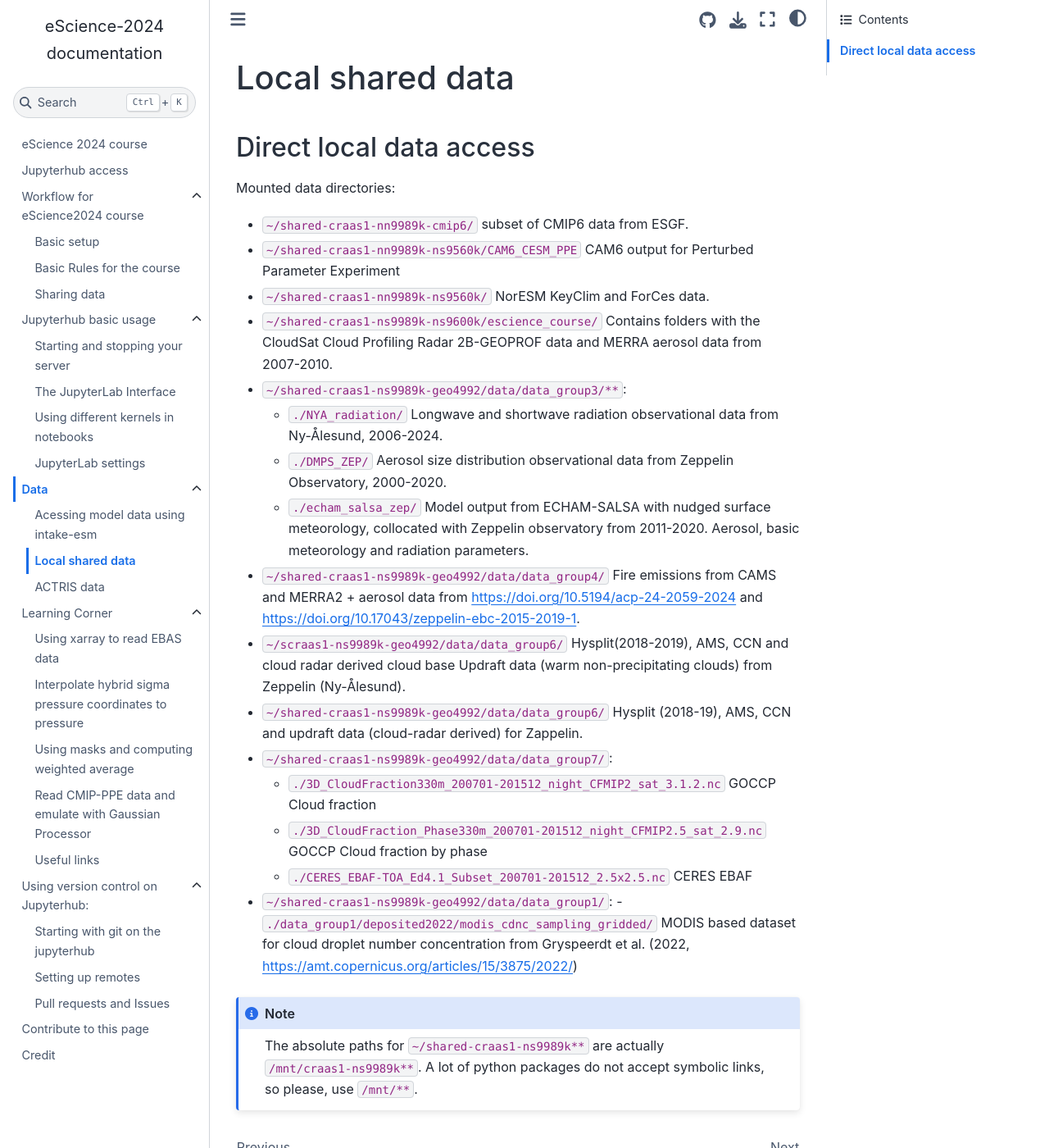
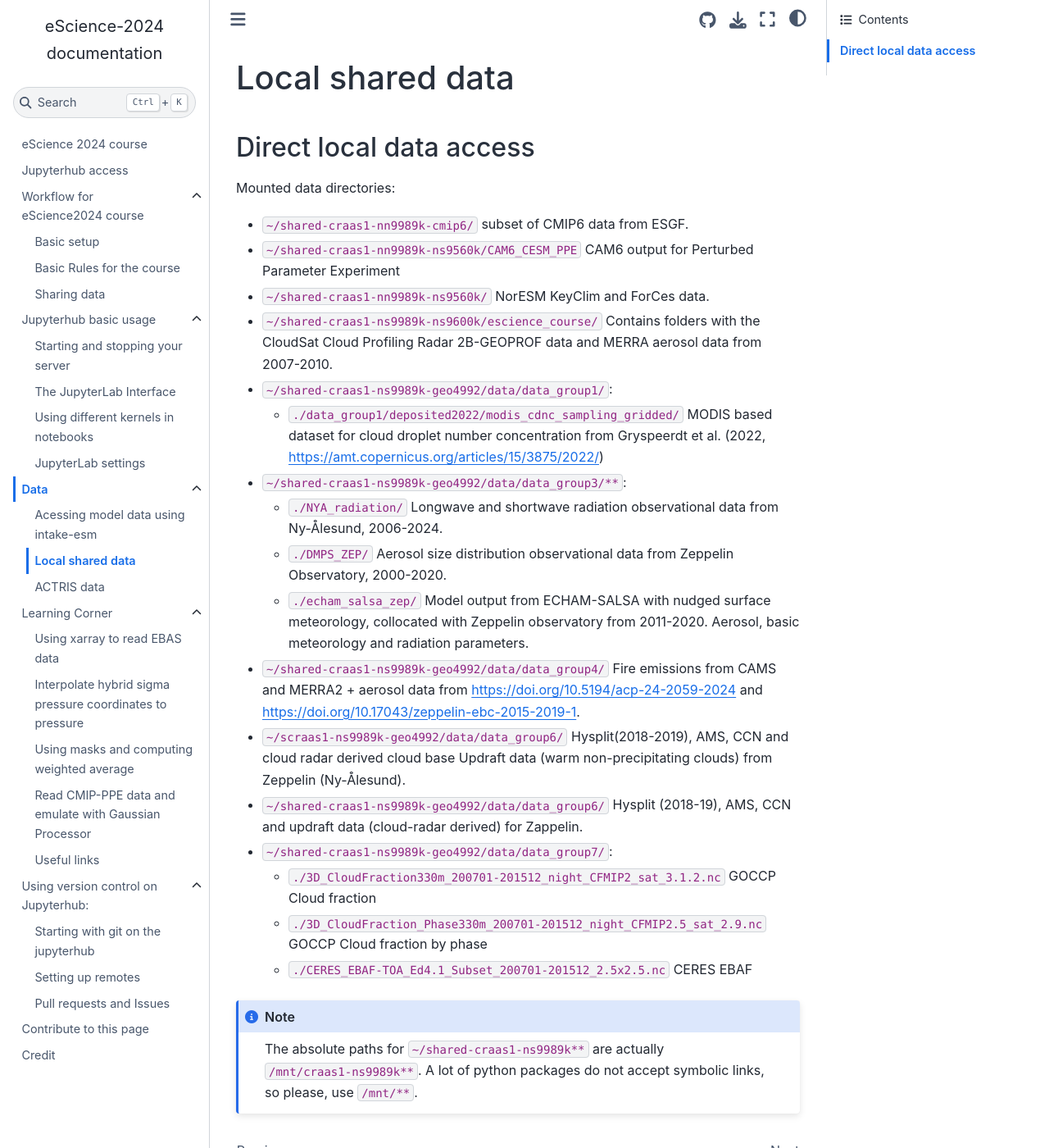
Before and after one commit to MetOs-UiO/eScience2024, a Sphinx documentation site: the page built from docs/data/local-data.rst, in a window 1280 px wide and 1400 px high. Shown: the whole window at 82% size. Built offline with Sphinx 7.4.7 and the Sphinx Book theme 1.1.4, drawn with Linux system fonts in a browser that asks for light colours; some of the changed lines change nothing that is shown.

Commit message:
fix order

```diff
--- a/docs/data/local-data.rst
+++ b/docs/data/local-data.rst
@@ -13,6 +13,10 @@ Mounted data directories:
 - ``~/shared-craas1-nn9989k-ns9560k/`` NorESM KeyClim and ForCes data.
 
 - ``~/shared-craas1-ns9989k-ns9600k/escience_course/`` Contains folders with the CloudSat Cloud Profiling Radar 2B-GEOPROF data and MERRA aerosol data from 2007-2010.
+
+- ``~/shared-craas1-ns9989k-geo4992/data/data_group1/``:
+
+  - ``./data_group1/deposited2022/modis_cdnc_sampling_gridded/`` MODIS based dataset for cloud droplet number concentration from Gryspeerdt et al. (2022, https://amt.copernicus.org/articles/15/3875/2022/)
 
 - ``~/shared-craas1-ns9989k-geo4992/data/data_group3/**``:
 
@@ -35,9 +39,6 @@ Mounted data directories:
   - ``./3D_CloudFraction_Phase330m_200701-201512_night_CFMIP2.5_sat_2.9.nc`` GOCCP Cloud fraction by phase
   - ``./CERES_EBAF-TOA_Ed4.1_Subset_200701-201512_2.5x2.5.nc`` CERES EBAF
 
-- ``~/shared-craas1-ns9989k-geo4992/data/data_group1/``:
-  - ``./data_group1/deposited2022/modis_cdnc_sampling_gridded/`` MODIS based dataset for cloud droplet number concentration from Gryspeerdt et al. (2022, https://amt.copernicus.org/articles/15/3875/2022/)
-
 
 .. note::
 
```
